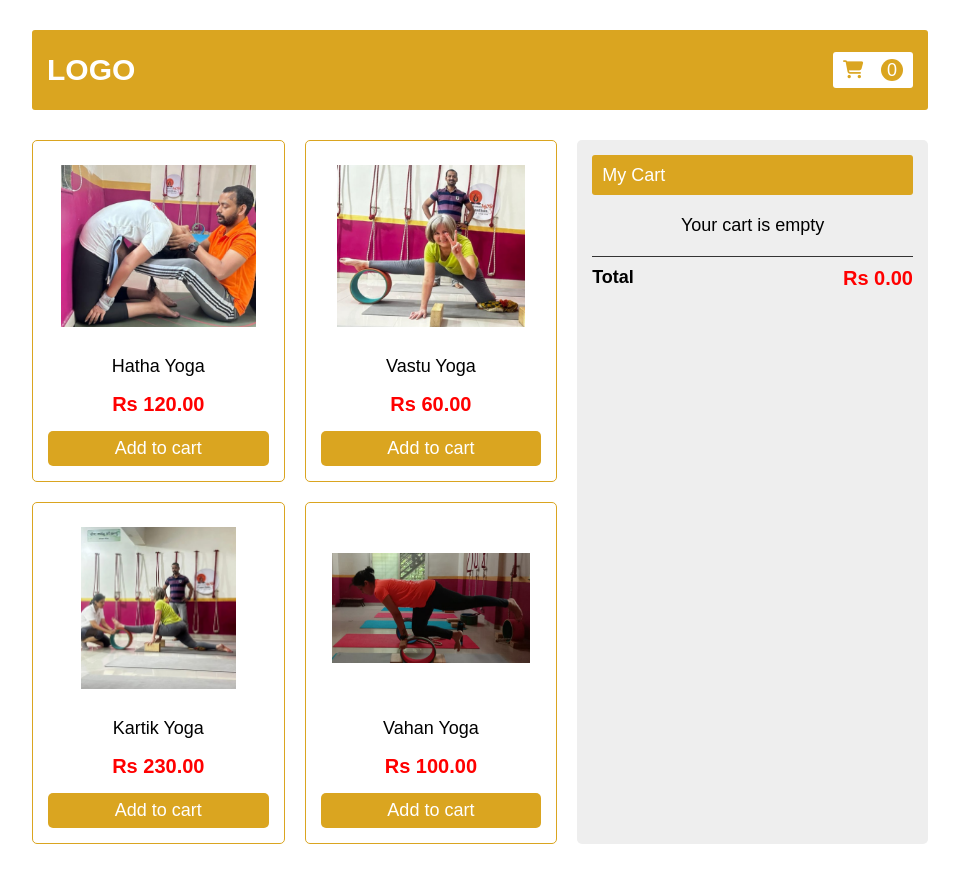
After one commit to erratus/Yogaws, a Flask app: template templates/addtocart.html in a window 1280 px wide. The commit adds this page. Shown: the whole page, without its empty margins (160-1119 px from the left). Run offline with Flask 3, Linux system fonts and the light colour scheme; the template is opened without the code that fills it, so the values that code supplies are empty; some libraries are stand-ins or nearby versions.

Commit message:
added addtocart,dynamic nav and carousal

```diff
--- /dev/null
+++ b/static/scripts/addtocart.js
@@ -0,0 +1,88 @@
+const product = [
+    {
+        id: 0,
+        image: "/static/assets/photos/eleven.png",
+        title: 'Hatha Yoga',
+        price: 120,
+    },
+    {
+        id: 1,
+        image: '/static/assets/photos/thirteen.png',
+        title: 'Vastu Yoga',
+        price: 60,
+    },
+    {
+        id: 2,
+        image: '/static/assets/photos/two.png',
+        title: 'Kartik Yoga',
+        price: 230,
+    },
+    {
+        id: 3,
+        image: '/static/assets/photos/four.png',
+        title: 'Vahan Yoga',
+        price: 100,
+    }
+];
+const categories = [...new Set(product.map((item)=>
+    {return item}))]
+    let i=0;
+document.getElementById('root').innerHTML = categories.map((item)=>
+{
+    var {image, title, price} = item;
+    return(
+        `<div class='box'>
+            <div class='img-box'>
+                <img class='images' src=${image}></img>
+            </div>
+        <div class='bottom'>
+        <p>${title}</p>
+        <h2>Rs ${price}.00</h2>`+
+        "<button onclick='addtocart("+(i++)+")'>Add to cart</button>"+
+        `</div>
+        </div>`
+    )
+}).join('')
+
+
+var cart =[];
+
+
+function addtocart(a){
+    cart.push({...categories[a]});
+    displaycart();
+}
+function delElement(a){
+    cart.splice(a, 1);
+    displaycart();
+}
+
+
+function displaycart(){
+    let j = 0, total=0;
+    document.getElementById("count").innerHTML=cart.length;
+    if(cart.length==0){
+        document.getElementById('cartItem').innerHTML = "Your cart is empty";
+        document.getElementById("total").innerHTML = "Rs "+0+".00";
+    }
+    else{
+        document.getElementById("cartItem").innerHTML = cart.map((items)=>
+        {
+            var {image, title, price} = items;
+            total=total+price;
+            document.getElementById("total").innerHTML = "Rs "+total+".00";
+            return(
+                `<div class='cart-item'>
+                <div class='row-img'>
+                    <img class='rowimg' src=${image}>
+                </div>
+                <p style='font-size:12px;'>${title}</p>
+                <h2 style='font-size: 15px;'>Rs ${price}.00</h2>`+
+                "<i class='fa-solid fa-trash' onclick='delElement("+ (j++) +")'></i></div>"
+            );
+        }).join('');
+    }
+
+
+
+}
--- /dev/null
+++ b/static/styles/addtocart.css
@@ -0,0 +1,164 @@
+*{
+    margin: 0;
+    padding: 0;
+    box-sizing: border-box;
+    font-family: 'poppins', sans-serif;
+    font-size: 18px;
+}
+body{
+    display: flex;
+    align-items: center;
+    justify-content: center;
+    flex-direction: column;
+}
+.header{
+    height: 80px;
+    width: 70%;
+    background-color: goldenrod;
+    border-radius: 3px;
+    margin: 30px 0px;
+    display: flex;
+    align-items: center;
+    justify-content: space-between;
+    padding: 15px;
+}
+.header .logo{
+    font-size: 30px;
+    font-weight: bold;
+    color: white;
+}
+.cart{
+    display: flex;
+    background-color: white;
+    justify-content: space-between;
+    align-items: center;
+    padding: 7px 10px;
+    border-radius: 3px;
+    width: 80px;
+}
+.fa-solid{
+    color: goldenrod;
+}
+.cart p{
+    height: 22px;
+    width: 22px;
+    display: flex;
+    align-items: center;
+    justify-content: center;
+    border-radius: 22px;
+    background-color: goldenrod;
+    color: white;
+}
+.container{
+    display: flex;
+    width: 70%;
+    margin-bottom: 30px;
+}
+#root{
+    width: 60%;
+    display: grid;
+    grid-template-columns: repeat(2, 1fr);
+    grid-gap: 20px;
+}
+.sidebar{
+    width: 40%;
+    border-radius: 5px;
+    background-color: #eee;
+    margin-left: 20px;
+    padding: 15px;
+    text-align: center;
+}
+.head{
+    background-color: goldenrod;
+    border-radius: 3px;
+    height: 40px;
+    padding: 10px;
+    margin-bottom: 20px;
+    color: white;
+    display: flex;
+    align-items: center;
+}
+.foot{
+    display: flex;
+    justify-content: space-between;
+    margin: 20px 0px;
+    padding: 10px 0px;
+    border-top: 1px solid #333;
+}
+.box{
+    display: flex;
+    flex-direction: column;
+    align-items: center;
+    justify-content: space-between;
+    border: 1px solid goldenrod;
+    border-radius: 5px;
+    padding: 15px;
+}
+.img-box{
+    width: 100%;
+    height: 180px;
+    display: flex;
+    align-items: center;
+    justify-content: center;
+}
+.images{
+    max-width: 90%;
+    max-height: 90%;
+    object-fit: cover;
+    object-position: center;
+}
+.bottom{
+    margin-top: 20px;
+    width: 100%;
+    text-align: center;
+    display: flex;
+    flex-direction: column;
+    align-items: center;
+    justify-content: space-between;
+    height: 110px;
+}
+h2{
+    font-size: 20px;
+    color: red;
+}
+button{
+    width: 100%;
+    position: relative;
+    border: none;
+    border-radius: 5px;
+    background-color: goldenrod;
+    padding: 7px 25px;
+    cursor: pointer;
+    color: white;
+}
+button:hover{
+    background-color: #333;
+}
+.cart-item{
+    display: flex;
+    align-items: center;
+    justify-content: space-between;
+    padding: 10px;
+    background-color: white;
+    border-bottom: 1px solid #aaa;
+    border-radius: 3px;
+    margin: 10px 10px;
+}
+.row-img{
+    width: 50px;
+    height: 50px;
+    border-radius: 50px;
+    border: 1px solid goldenrod;
+    display: flex;
+    align-items: center;
+    justify-content: center;
+}
+.rowimg{
+    max-width: 43px;
+    max-height: 43px;
+    border-radius: 50%;
+}
+.fa-trash:hover{
+    cursor: pointer;
+    color: #333;
+}
--- /dev/null
+++ b/templates/addtocart.html
@@ -0,0 +1,25 @@
+<!DOCTYPE html>
+<html>
+    <head>
+        <link rel="stylesheet" href="/static/styles/addtocart.css">
+        <script src="https://kit.fontawesome.com/92d70a2fd8.js" crossorigin="anonymous"></script>
+    </head>
+    <body>
+        <div class="header">
+            <p class="logo">LOGO</p>
+            <div class="cart"><i class="fa-solid fa-cart-shopping"></i><p id="count">0</p></div>
+        </div>
+        <div class="container">
+            <div id="root"></div>
+            <div class="sidebar">
+                <div class="head"><p>My Cart</p></div>
+                <div id="cartItem">Your cart is empty</div>
+                <div class="foot">
+                    <h3>Total</h3>
+                    <h2 id="total">Rs 0.00</h2>
+                </div>
+            </div>
+        </div>
+        <script src="/static/scripts/addtocart.js"></script>
+    </body>
+</html>
```
Also changed, not shown: static/scripts/main.js (+19 -0 lines), static/styles/style.css (+4 -7 lines), templates/index.html (+7 -2 lines).
